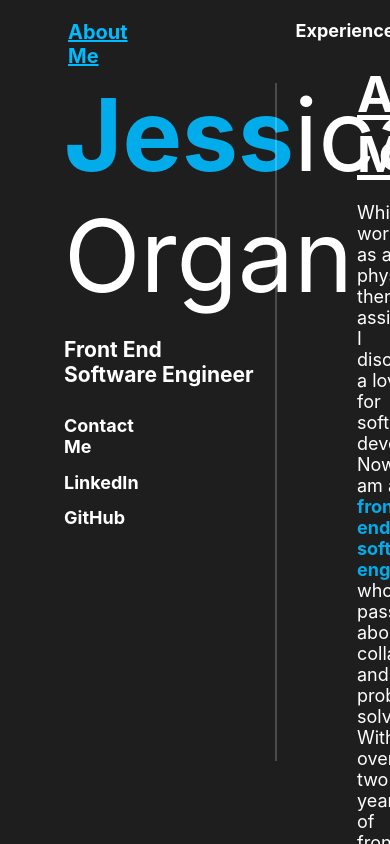
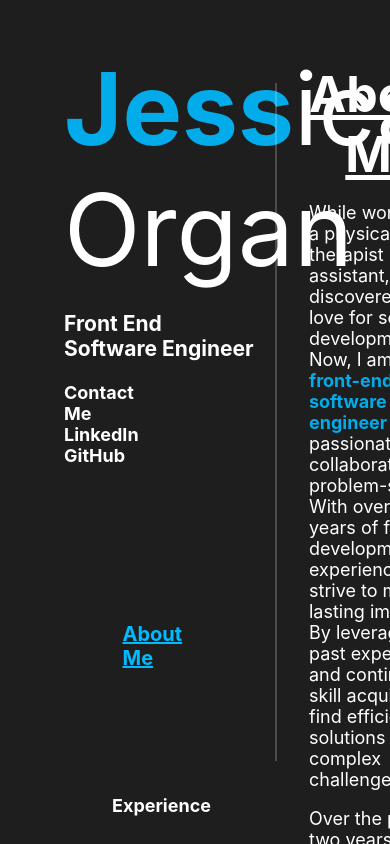
Before and after one commit to Jorgan612/jess-o-portfolio, a React (Create React App) app: page / in a window 390 px wide. Built offline with nearby package versions, Linux system fonts and the light colour scheme.

Commit message:
Responsive adjustments. Continue working on Menu location and styling.

```diff
--- a/src/App.js
+++ b/src/App.js
@@ -21,7 +21,6 @@ function App() {
   return (
     <div className="App">
       <div className='left-content'>
-        <Menu select={select} selectedOption={selectedOption} />
         <div>
           <header className="App-header">
             <span className='highlight'>Jess</span>ica Organ
@@ -29,6 +28,7 @@ function App() {
           <h3>Front End Software Engineer</h3>
         </div>
         <Links />
+        <Menu select={select} selectedOption={selectedOption} />
         <div className='footer-note'>
           <p>This portfolio was built with <span className='highlight'>React</span> and deployed with <span className='highlight'>[insert deployment thing here]</span>.</p>
         </div>
--- a/src/App.scss
+++ b/src/App.scss
@@ -13,6 +13,7 @@
 
   .App-header {
     font-size: 100px;
+    margin-top: 3rem;
   }
 
   .highlight {
--- a/src/content/Content.scss
+++ b/src/content/Content.scss
@@ -1,7 +1,7 @@
 section {
     display: flex;
     justify-content: center;
-    margin: 3rem;
+    margin: 3rem 0rem;
     padding: 1rem;
 
     header {
@@ -23,6 +23,7 @@ section {
 .tech-stack {
     display: flex;
     justify-content: center;
+    flex-wrap: wrap;
     font-weight: bold;
 
     span {
@@ -30,5 +31,6 @@ section {
         border-radius: 15px;
         padding: 4px 8px;
         margin: .4rem;
+        text-wrap: nowrap;
     }
 }
--- a/src/content/experience/Experience.scss
+++ b/src/content/experience/Experience.scss
@@ -1,6 +1,7 @@
 .experience-section {
     height: 80vh;
     overflow-y: auto;
+    overflow-x: hidden;
 }
 
 .item {
--- a/src/links/Links.scss
+++ b/src/links/Links.scss
@@ -2,8 +2,9 @@
     display: flex;
     flex-direction: column;
     justify-content: flex-start;
-    height: 60%;
+    height: 20%;
     width: 20%;
+    // border: 1px solid red;
 
     div {
         display: flex;
--- a/src/menu/Menu.js
+++ b/src/menu/Menu.js
@@ -13,7 +13,7 @@ function Menu({select, selectedOption}) {
     return (
         <div className='menu'>
             { options.map((option) => (
-                <span className={selectedOption === option.name ? 'selected' : 'default'} key={option.id} onClick={() => {select(option)}}>{option.name}</span>
+                <div className={selectedOption === option.name ? 'selected' : 'default'} key={option.id} onClick={() => {select(option)}}>{option.name}</div>
             ))}
         </div>
     );
--- a/src/menu/Menu.scss
+++ b/src/menu/Menu.scss
@@ -1,16 +1,27 @@
   .menu {
     display: flex;
-    justify-content: flex-start;
-    gap: 10rem;
-    height: 5%;
+    justify-content: center;
+    flex-wrap: wrap;
+    height: 40%;
+
+    // gap: 10rem;
     box-sizing:content-box;
     padding: 1rem 0;
+    // border: 1px solid yellow;
 
-    span {
+    div {
+      display: flex;
+      justify-content: center;
+      align-items: center;
+      height: 40%;
+      width: 40%;
+      margin: 8px;
       padding: 4px;
       font-size: 18px;
       font-weight: bold;
+      border-radius: 4px;
       cursor: pointer;
+      // border: 2px solid orange;
     }
 
     span:hover {
```
